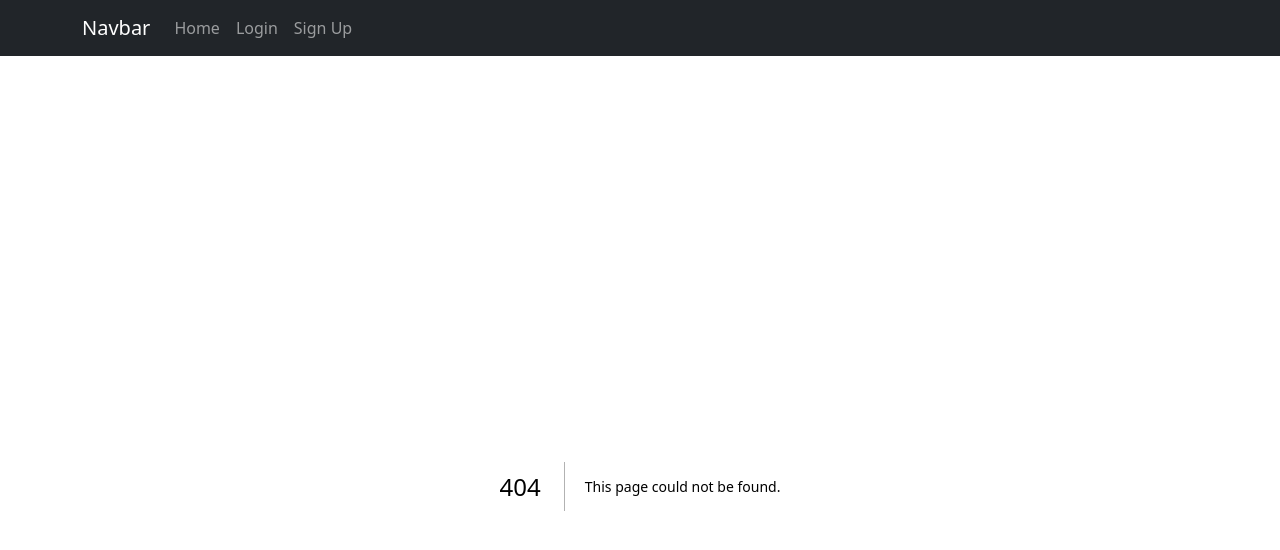
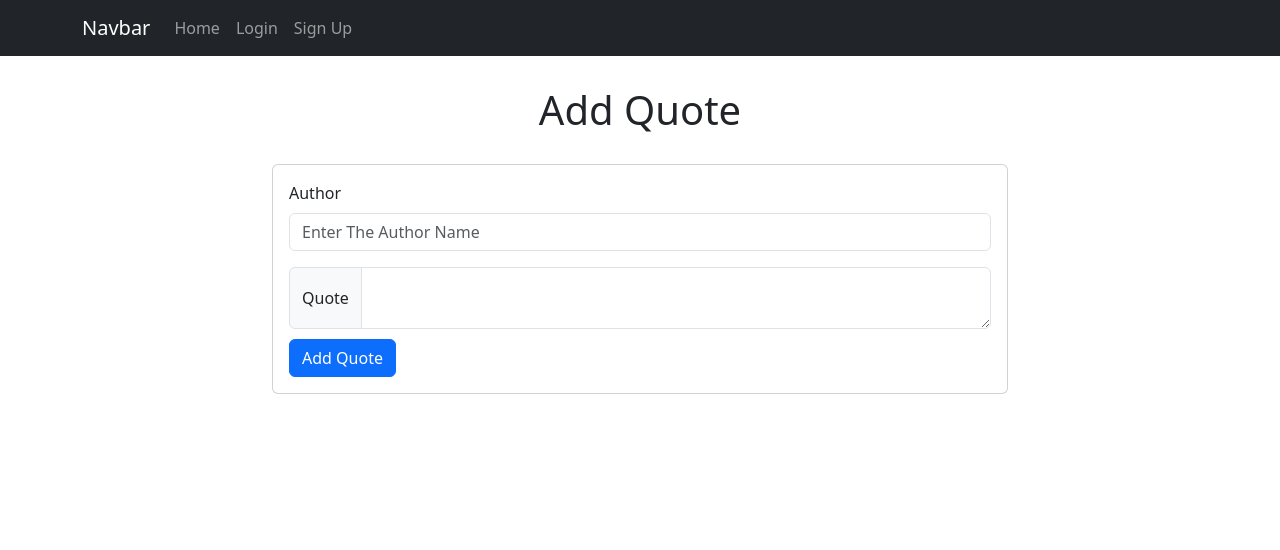
Before and after one commit to Amer-N-Sulaiman/quoteshare_frontend, a Next.js app: page /addQuote in a window 1280 px wide. Before the commit this address had no page. Shown: the top 550 px of the page. Built offline with nearby package versions, Linux system fonts and the light colour scheme.

Commit message:
Create the Add Quote Page UI

```diff
--- /dev/null
+++ b/pages/addQuote.js
@@ -0,0 +1,55 @@
+import Container from "react-bootstrap/Container"
+import Row from "react-bootstrap/Row"
+import Col from "react-bootstrap/Col"
+import Card from 'react-bootstrap/Card'
+import Form from 'react-bootstrap/Form'
+import Button from 'react-bootstrap/Button'
+import InputGroup from 'react-bootstrap/InputGroup'
+import {useState} from 'react'
+
+
+const addQuote = ()=>{
+    const [author, setAuthor] = useState('')
+    const [quote, setQuote] = useState('')
+
+    const handleAddQuote = async() => {
+        console.log('add quote', quote)
+    }
+
+    return (
+        <>
+            <h1 style={{textAlign: 'center', margin: '30px 0'}}>Add Quote</h1>
+            <Container>
+                <Row className="justify-content-center">
+                <Col lg={8} xs={10}>
+                    <Card>
+                    <Card.Body>
+                        <Form>
+                        <Form.Group className="mb-3" controlId="formBasicEmail">
+                            <Form.Label>Author</Form.Label>
+                            <Form.Control value={author} onChange={(e)=>setAuthor(e.target.value)} type="text" placeholder="Enter The Author Name" />
+
+                        </Form.Group>
+
+                        <InputGroup style={{marginBottom: '10px'}}>
+                            <InputGroup.Text>Quote</InputGroup.Text>
+                            <Form.Control as="textarea" value={quote} onChange={(e)=>setQuote(e.target.value)} aria-label="Enter Your Quote" />
+                        </InputGroup>
+
+                        <Button variant="primary" onClick={handleAddQuote}>
+                            Add Quote
+                        </Button>
+                        </Form>
+
+                    </Card.Body>
+                    </Card>
+                </Col>
+
+                </Row>
+            </Container>
+        </>
+
+    )
+}
+
+export default addQuote
```
